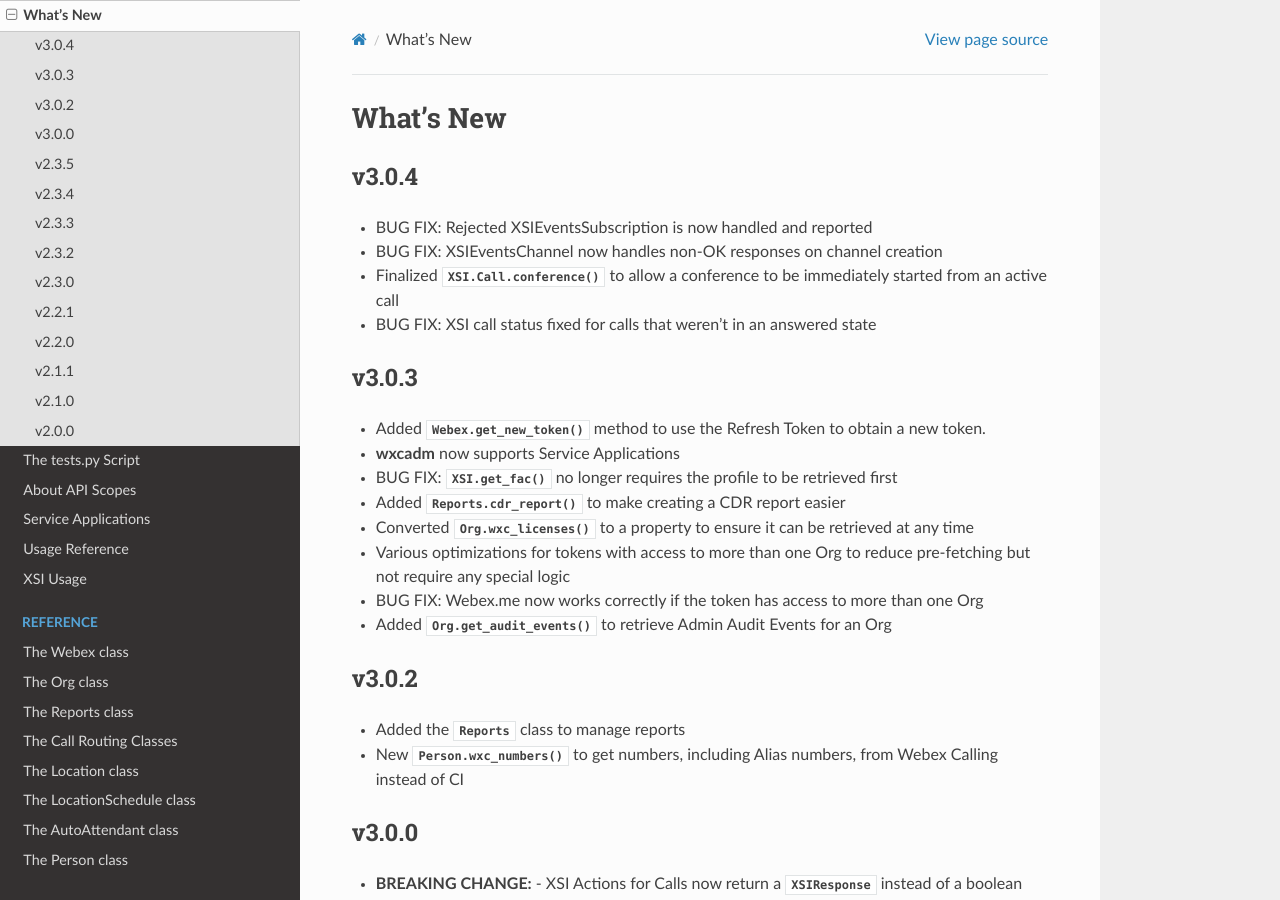
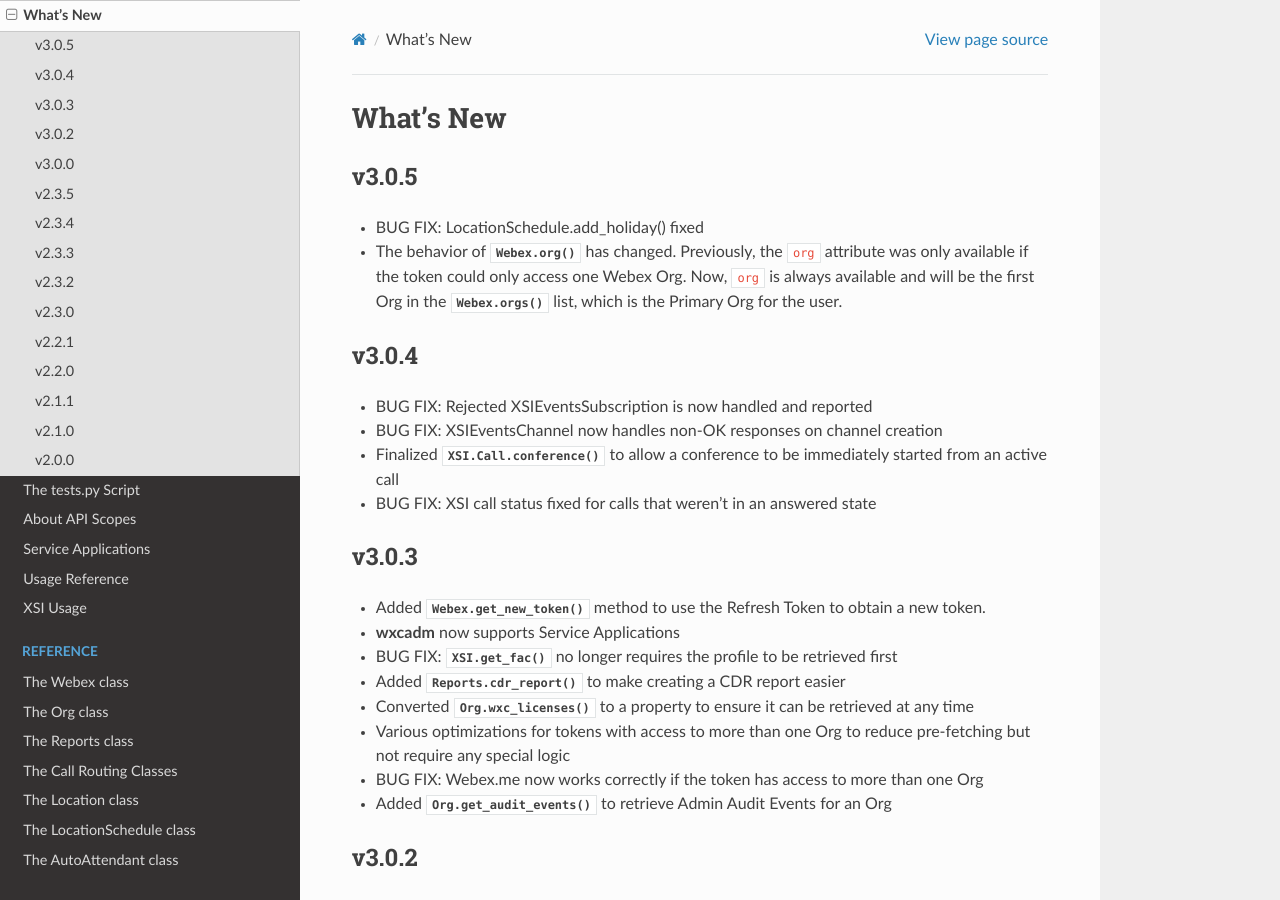
Before and after one commit to kctrey/wxcadm, a Sphinx documentation site: the page built from docs/source/whatsnew.rst, in a window 1280 px wide and 900 px high. Built offline with Sphinx 7.4.7 and the Read the Docs theme 2.0.0, drawn with Linux system fonts in a browser that asks for light colours.

Commit message:
BUGFIX add_holiday()

```diff
--- a/docs/source/whatsnew.rst
+++ b/docs/source/whatsnew.rst
@@ -2,6 +2,11 @@
 
 What's New
 ==========
+v3.0.5
+------
+- BUG FIX: LocationSchedule.add_holiday() fixed
+- The behavior of :py:meth:`Webex.org` has changed. Previously, the ``org`` attribute was only available if the token could only access one Webex Org. Now, ``org`` is always available and will be the first Org in the :py:meth:`Webex.orgs` list, which is the Primary Org for the user.
+
 v3.0.4
 ------
 - BUG FIX: Rejected XSIEventsSubscription is now handled and reported
```
Also changed, not shown: 1 other file.
